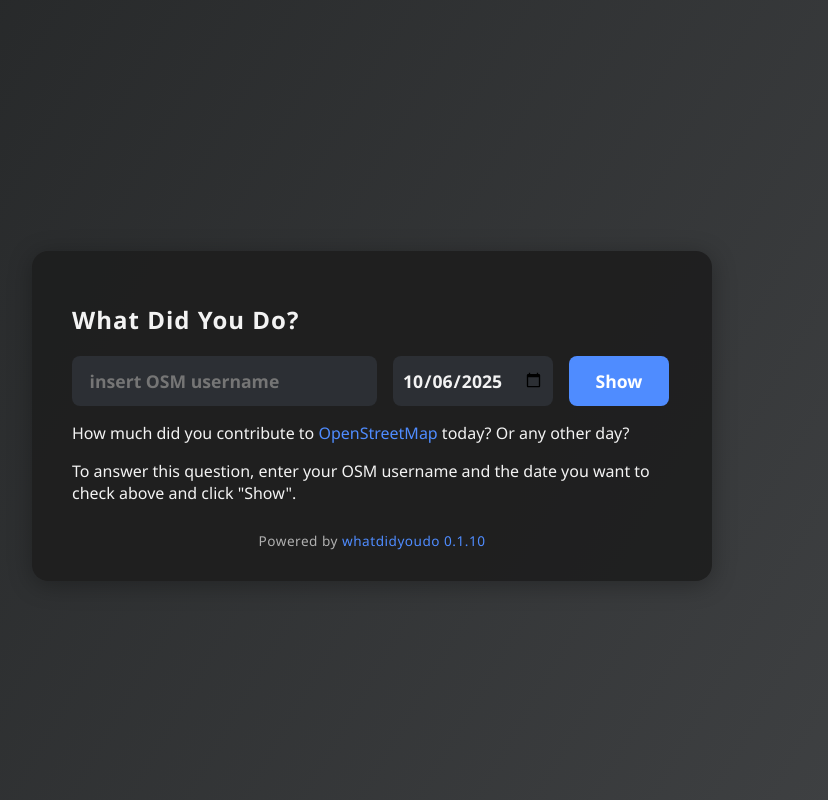
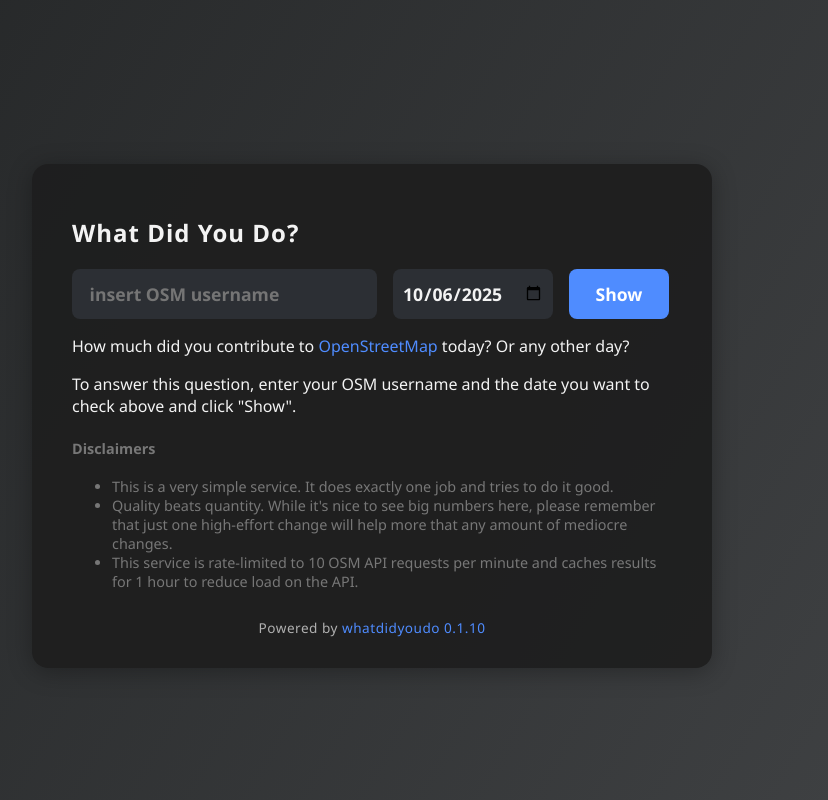
Before and after one commit to rompe/whatdidyoudo, a Flask app: page / in a window 1280 px wide. Shown: the whole page, without its empty margins (268-1096 px from the left). Run offline with Flask 3, Linux system fonts and the light colour scheme.

Commit message:
Add disclaimer text

```diff
--- a/whatdidyoudo/static/style.css
+++ b/whatdidyoudo/static/style.css
@@ -96,6 +96,12 @@ a:hover {
     text-decoration: underline;
 }
 
+.disclaimer {
+    font-size: 0.9em;
+    color: #777;
+    margin-top: 1.5em;
+}
+
 .footer {
     text-align: center;
     font-size: 0.85em;
--- a/whatdidyoudo/templates/form.html
+++ b/whatdidyoudo/templates/form.html
@@ -50,6 +50,16 @@
         <p>
             To answer this question, enter your OSM username and the date you want to check above and click "Show".
         </p>
+        <div class="disclaimer">
+            <h4>Disclaimers</h4>
+            <ul>
+                <li>This is a very simple service. It does exactly one job and tries to do it good.</li>
+                <li>Quality beats quantity. While it's nice to see big numbers here, please remember
+                    that just one high-effort change will help more that any amount of mediocre changes.</li>
+                <li>This service is rate-limited to 10 OSM API requests per minute and caches results
+                     for 1 hour to reduce load on the API.</li>
+            </ul>
+        </div>
     {% endif %}
     <p class="footer">Powered by <a href="https://github.com/rompe/whatdidyoudo">whatdidyoudo {{ version }}</a></p>
     </div>
```
